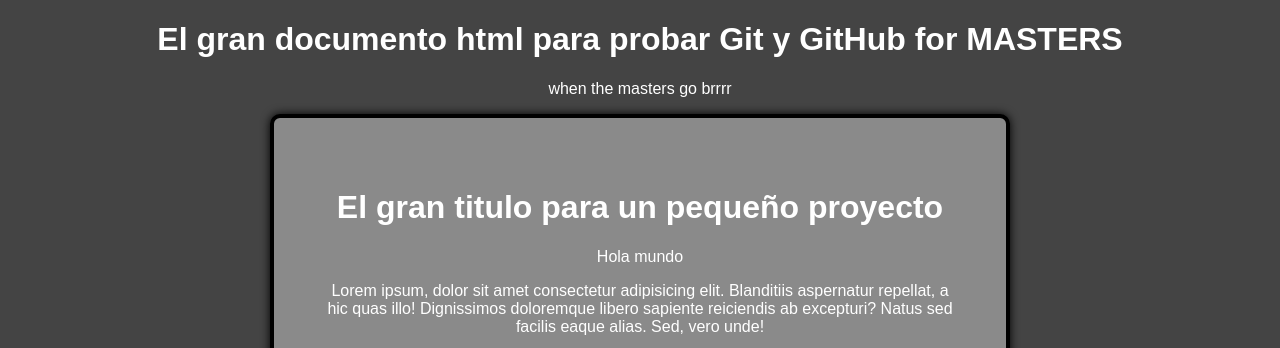
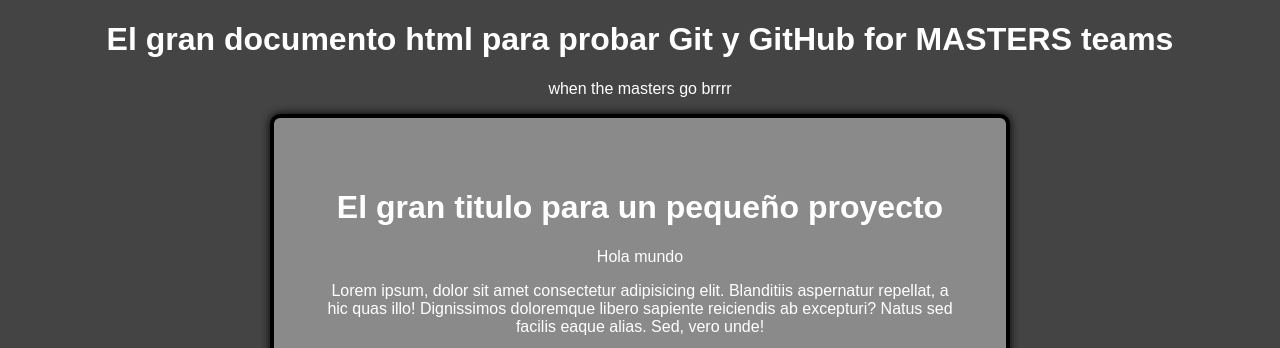
Before and after one commit to KenderWebos/GitTeam, a plain HTML site: page GitHubWeb/index.html in a window 1280 px wide. Shown: the top 348 px of the page. Drawn offline with Linux system fonts and the light colour scheme.

Commit message:
change the title of the githubweb

```diff
--- a/GitHubWeb/index.html
+++ b/GitHubWeb/index.html
@@ -9,7 +9,7 @@
 </head>
 <body>
     <div class="cabecera">
-        <h1> El gran documento html para probar Git y GitHub for MASTERS</h1>
+        <h1> El gran documento html para probar Git y GitHub for MASTERS teams</h1>
         <p> when the masters go brrrr </p>
     </div>
     <center>
```
